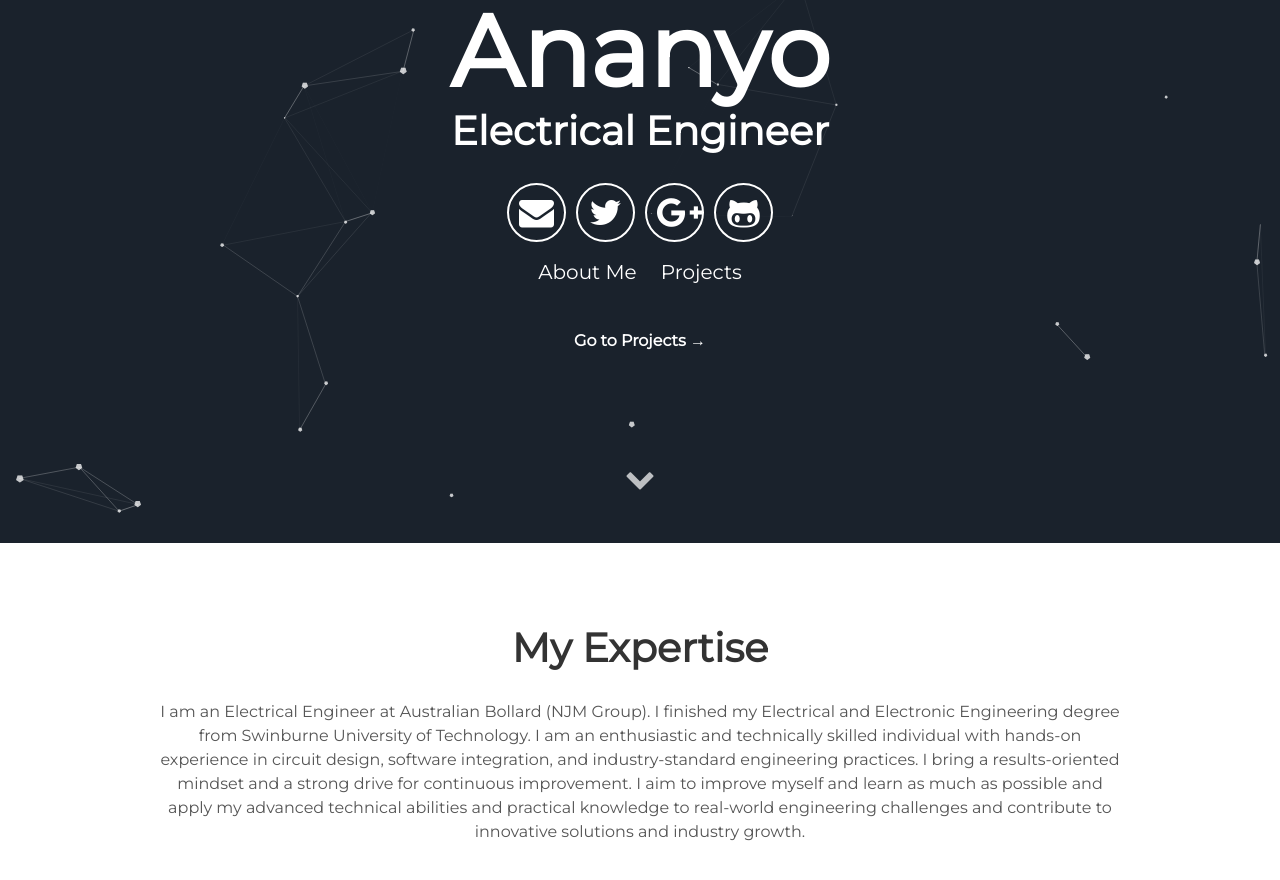
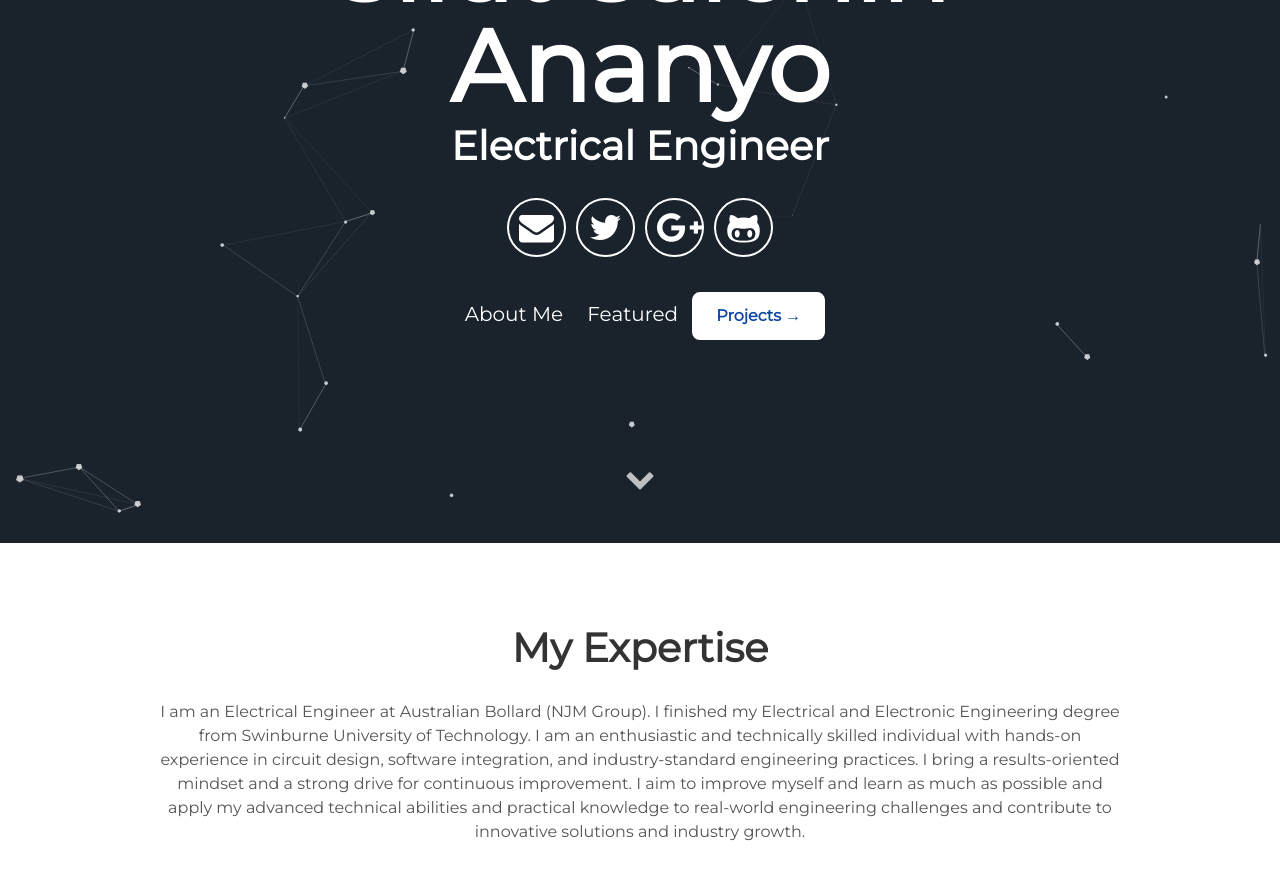
Before and after one commit to git-REX/git-rex.github.io, a Jekyll site: the page built from index.html, in a window 1280 px wide and 900 px high, scrolled down 357 px. Shown: the top 880 px of the window. Built offline with Jekyll 4.4.1, drawn with Linux system fonts in a browser that asks for light colours.

Commit message:
reverted Go to project button as it messes up the format

```diff
--- a/_includes/header.html
+++ b/_includes/header.html
@@ -12,10 +12,8 @@
       </div>
       <div class="header-links">
         <a class="link" href="#about" data-scroll>About Me</a>
-        <a class="link" href="#projects" data-scroll>Projects</a>
-      </div>
-      <div>
-        <a href="/blog" style="margin-top:20px;display:inline-block;padding:12px 24px;background:transparent;color:#ffffff;border-radius:8px;text-decoration:none;font-weight:bold;">Go to Projects →</a>
+        <a class="link" href="#projects" data-scroll>Featured</a>
+        <a href="/blog" style="margin-top:20px;display:inline-block;padding:12px 24px;background:#ffffff;color:#0d47a1;border-radius:8px;text-decoration:none;font-weight:bold;">Projects →</a>
       </div>
   </div>
   <a class="down" href="#about" data-scroll><i class="icon fa fa-chevron-down" aria-hidden="true"></i></a>
```
